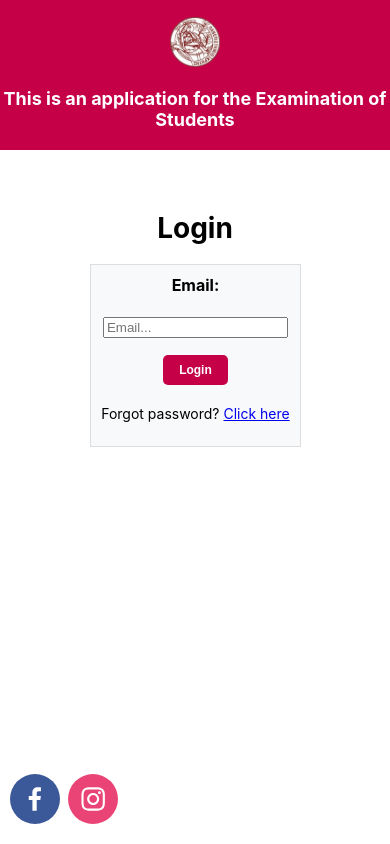
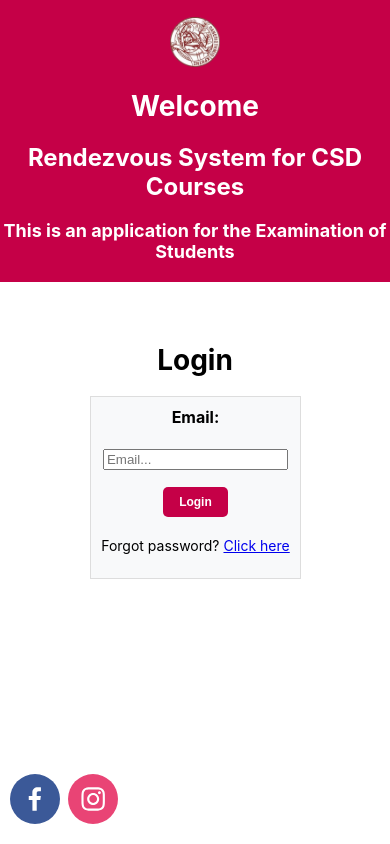
Before and after one commit to anestiskivro/CSD-Client, a React (Create React App) app: page / in a window 390 px wide. Built offline with nearby package versions, Linux system fonts and the light colour scheme; no server answers.

Commit message:
mobile develop info

```diff
--- a/src/components/info.js
+++ b/src/components/info.js
@@ -22,7 +22,7 @@ const Info = ({ email }) => {
     <div className="left">
       <div className="header">
         <img src="/imagesUOC.png" alt="Logo" className="logo" />
-        {!isMobile && (!email) && (
+        {!(email && isMobile) && (
           <>
             <h1>Welcome</h1>
             <h2>Rendezvous System for CSD Courses</h2>
```
